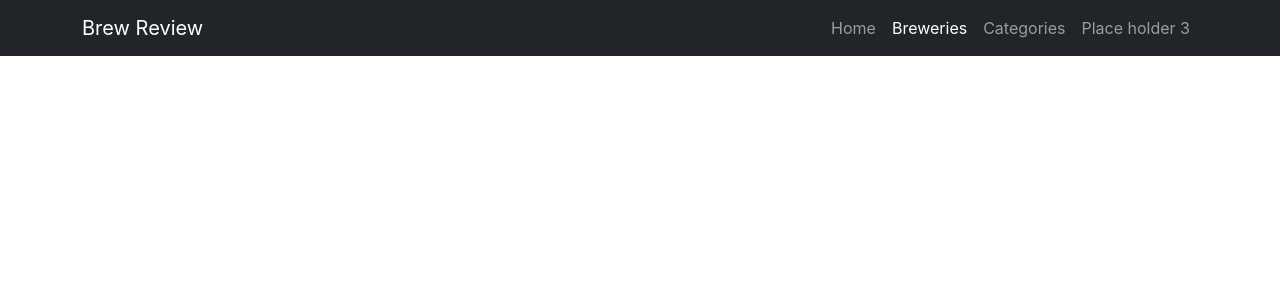
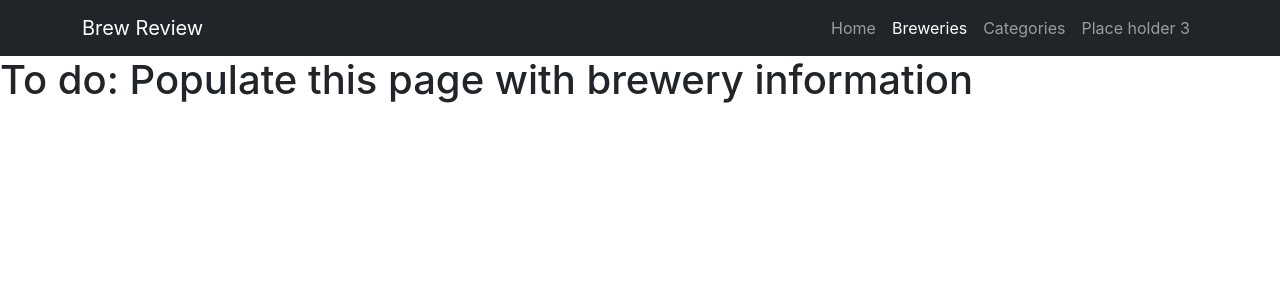
Before and after one commit to SpigotTheBull/BeerDatabase, a React (Create React App) app in the folder brew-review-ui/: page /brewery in a window 1280 px wide. Shown: the top 300 px of the page. Built offline with nearby package versions, Linux system fonts and the light colour scheme.

Commit message:
Spelling errors, headers in blank pages

```diff
--- a/brew-review-ui/src/pages/BreweryPage.js
+++ b/brew-review-ui/src/pages/BreweryPage.js
@@ -8,7 +8,7 @@ function Brewery() {
 
     return (
         <div className="page-container">
-
+            <h1>To do: Populate this page with brewery information</h1>
         </div>
     )
 }
--- a/brew-review-ui/src/pages/CategoryPage.js
+++ b/brew-review-ui/src/pages/CategoryPage.js
@@ -7,7 +7,7 @@ function Category() {
 
     return (
         <div className="page-container">
-
+            <h1>To do: Populate this page with categories</h1>
         </div>
     )
 }
--- a/brew-review-ui/src/pages/ReviewPage.js
+++ b/brew-review-ui/src/pages/ReviewPage.js
@@ -7,7 +7,7 @@ function Reviews() {
 
     return(
         <div className="page-container">
-
+            <h1>To do: Populate this page with reviews</h1>
         </div>
 
     )
```
